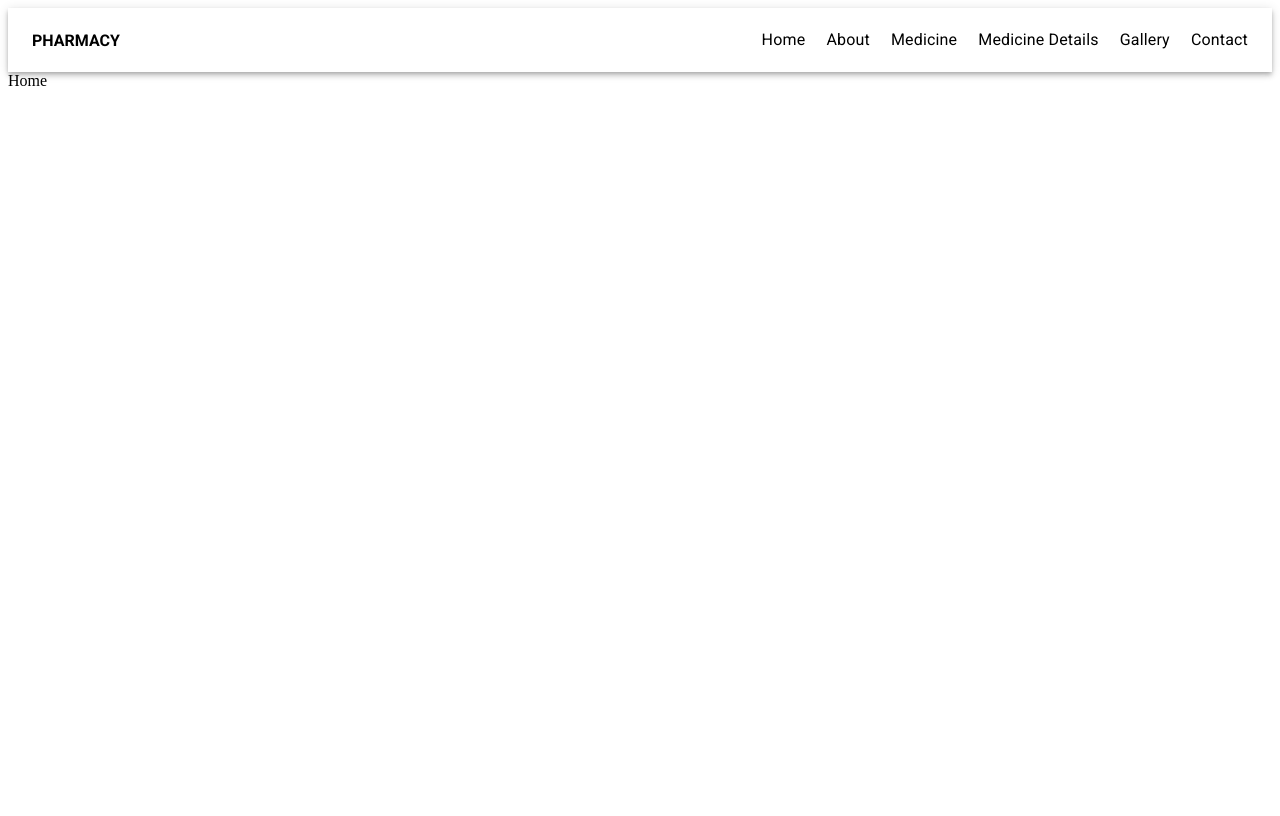
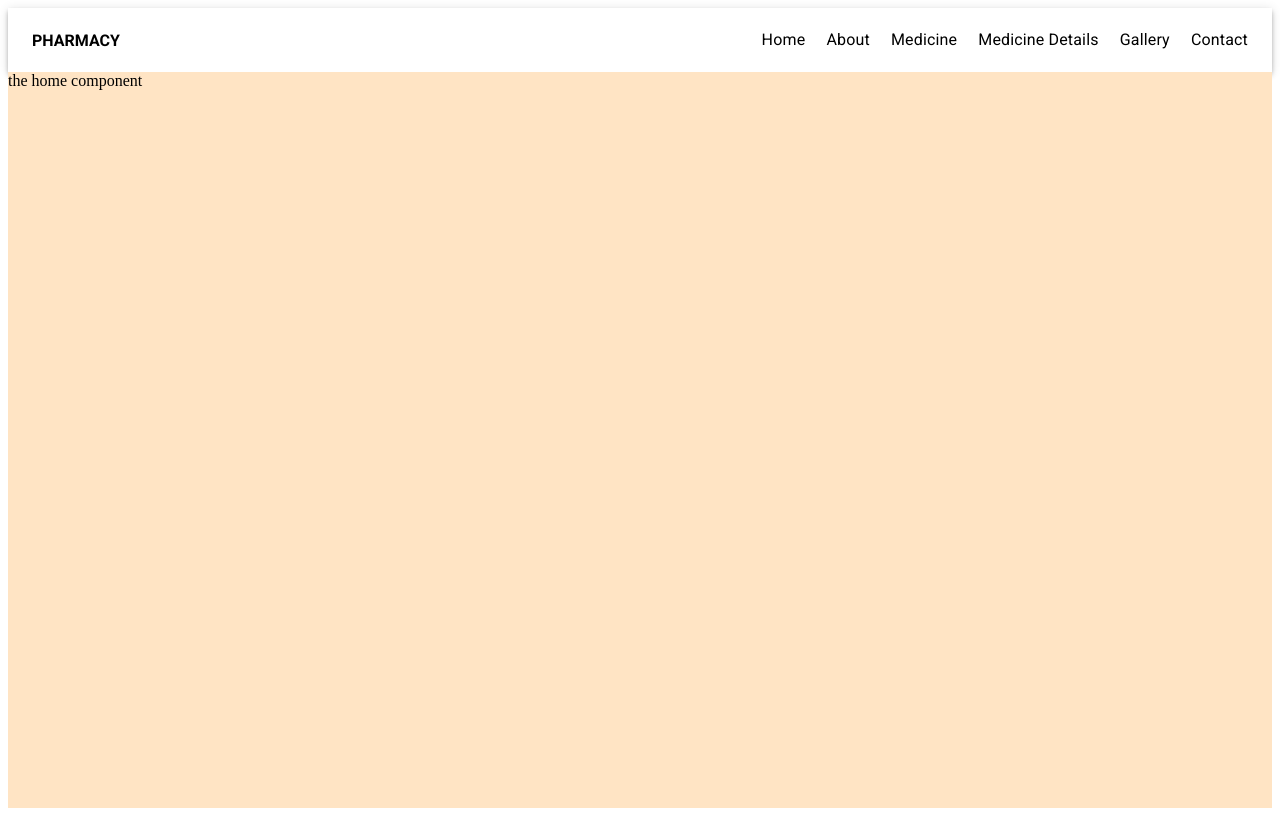
Before and after one commit to Emmanuelfoeh/Pharmacy-store, a React (Create React App) app: page / in a window 1280 px wide. Built offline with nearby package versions, Linux system fonts and the light colour scheme.

Commit message:
setting up home style sheet

```diff
--- a/src/components/Header/style.js
+++ b/src/components/Header/style.js
@@ -2,20 +2,23 @@
 import { makeStyles } from "@mui/styles";
 // import { alpha } from "@mui/system";
 
+export default makeStyles((theme) => ({
 
-export default makeStyles((theme) => ({
   toolbar: {
     display: "flex",
+    alignItems: "center",
     justifyContent: "space-between",
+    padding: "0 5rem",
   },
-  logo:{
-      fontWeight:'bold',
-      fontFamily: 'Roboto',
+  logo: {
+    fontWeight: "bold",
+    fontFamily: "Roboto",
   },
   navbar: {
     display: "flex",
+    alignItems: "center",
     justifyContent: "space-between",
     width: "40%",
-    "& p:hover": { color:'blue' },
+    "& p:hover": { color: "blue" },
   },
 }));
--- a/src/components/Home page/Home.jsx
+++ b/src/components/Home page/Home.jsx
@@ -1,7 +1,26 @@
+import { Grid } from '@mui/material';
 import React from 'react';
 
+import useStyle from './style';
 const Home = () => {
-	return (<div>Home</div>);
+	const classes = useStyle();
+	return (
+    <Grid container className={classes.home}>
+		the home component
+      {/* <Grid item xs={12} md={8}>
+        first section
+      </Grid>
+      <Grid item xs={12} md={4}>
+        2nd section
+      </Grid>
+      <Grid item xs={12} md={4}>
+        third section
+      </Grid>
+      <Grid item xs={12} md={8}>
+        fouth section
+      </Grid> */}
+    </Grid>
+  );
 };
 
 export default Home;
--- a/src/components/Home page/style.js
+++ b/src/components/Home page/style.js
@@ -0,0 +1,8 @@
+import { makeStyles } from "@mui/styles";
+
+export default makeStyles((theme)=>({
+home:{
+    height:'calc(100vh - 64px)',
+    backgroundColor:'bisque',
+}
+}));
```
